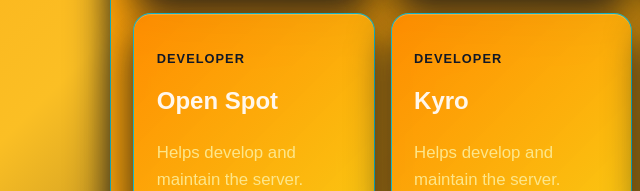
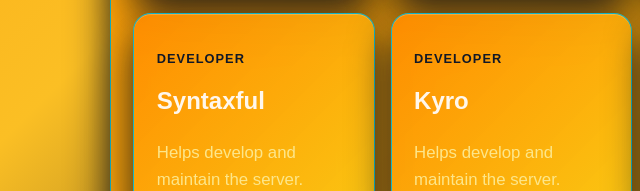
Before and after one commit to jamie666real/cosmix, a website: page staff.html in a window 1280 px wide. Shown: the part 1129-1320 px from the top of the page, 0-640 px from the left. Drawn offline with Linux system fonts and the light colour scheme.

Commit message:
added Syntaxful to staff list :>

```diff
--- a/staff.html
+++ b/staff.html
@@ -71,7 +71,7 @@
             </article>
             <article class="staff-card">
               <p class="role">Developer</p>
-              <h2>Open Spot</h2>
+              <h2>Syntaxful</h2>
               <p>Helps develop and maintain the server.</p>
             </article>
             <article class="staff-card">
```
